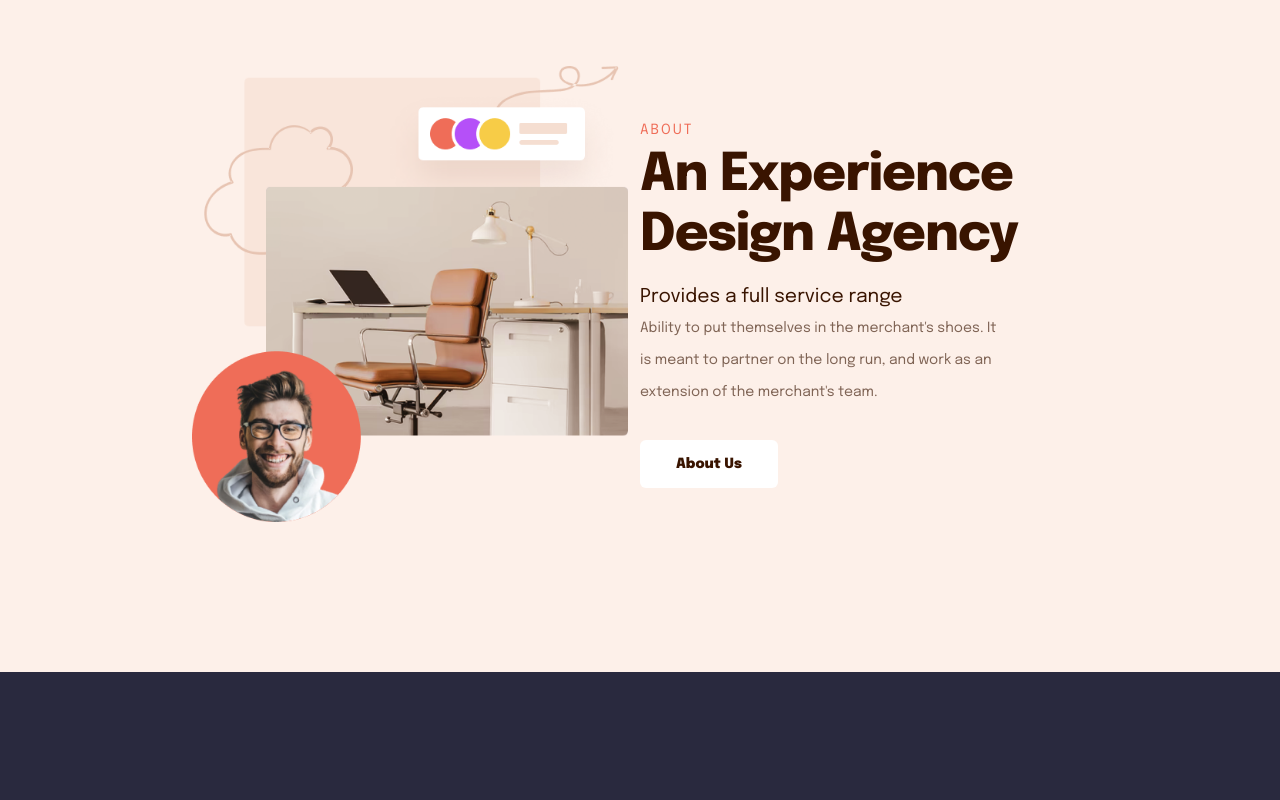
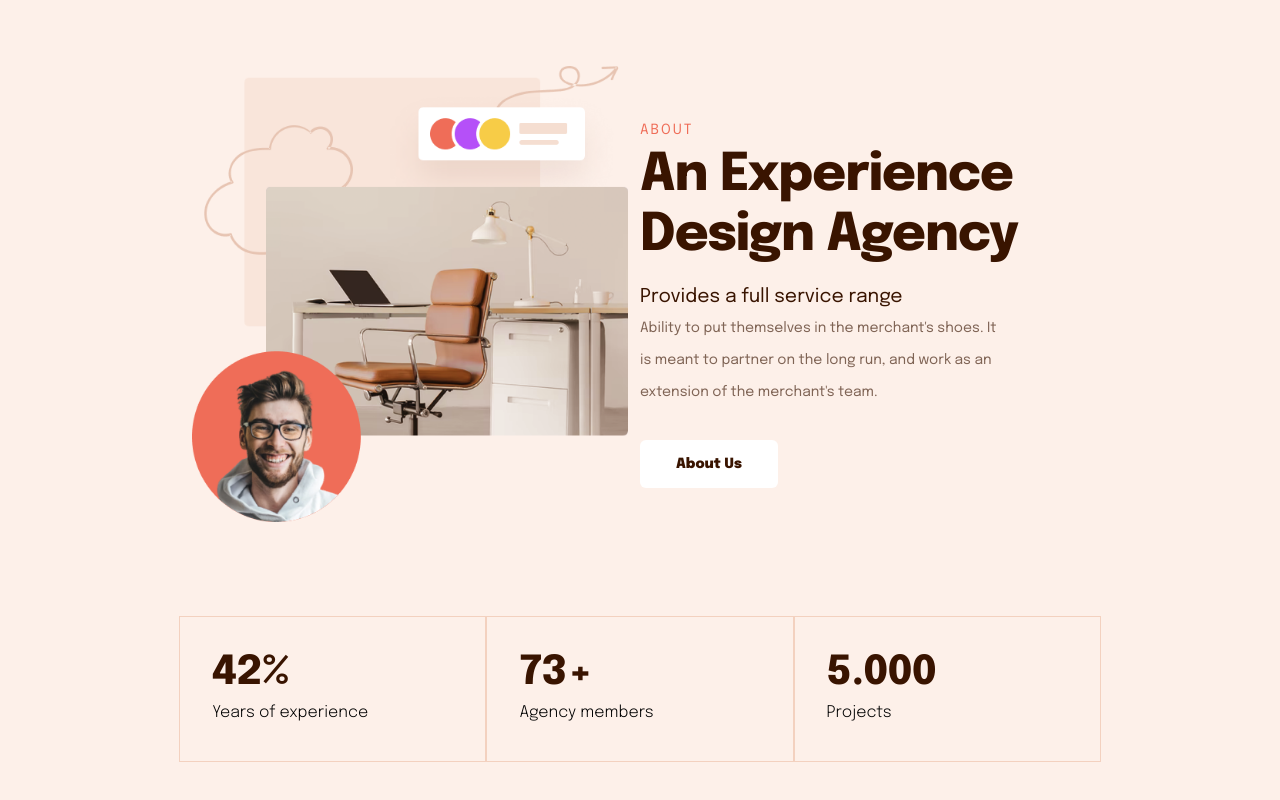
Before and after one commit to Kaushall-raut/Theemwiz-assignment, a plain HTML site: page index.html in a window 1280 px wide. Shown: the part 928-1728 px from the top of the page. Before the commit the page ends 1600 px from the top, so only its background shows below. Drawn offline with Linux system fonts and the light colour scheme.

Commit message:
added about section

```diff
--- a/index.html
+++ b/index.html
@@ -1,5 +1,6 @@
 <!DOCTYPE html>
 <html lang="en">
+
 <head>
   <meta charset="UTF-8" />
   <meta name="viewport" content="width=device-width, initial-scale=1.0" />
@@ -9,6 +10,7 @@
     @import url("https://fonts.googleapis.com/css2?family=Epilogue:ital,wght@0,100..900;1,100..900&family=Poppins:ital,wght@0,100;0,200;0,300;0,400;0,500;0,600;0,700;0,800;0,900;1,100;1,200;1,300;1,400;1,500;1,600;1,700;1,800;1,900&family=Raleway:ital,wght@0,100..900;1,100..900&display=swap");
   </style>
 </head>
+
 <body>
   <section class="main-section">
     <!--Navbar section  start     -->
@@ -38,7 +40,8 @@
       <div>
         <div>
           <h5>MODERN STUDIO</h5>
-            <h1>We’re Help <span class="star"><img src="./src/images/Star.png" alt=""></span>  </br> To Build Your Dream Project</h1>
+          <h1>We’re Help <span class="star"><img src="./src/images/Star.png" alt=""></span> </br> To Build Your Dream
+            Project</h1>
           <div class="hero-text">
             <p>
               Agency provides a full service range including technical skills,
@@ -88,13 +91,29 @@
         <h2>An Experience
           Design Agency</h2>
         <span>Provides a full service range</span>
-<p>Ability to put themselves in the merchant's shoes. It is meant to partner on the long run, and work as an extension of the merchant's team.</p>
+        <p>Ability to put themselves in the merchant's shoes. It is meant to partner on the long run, and work as an
+          extension of the merchant's team.</p>
         <button>About Us</button>
       </div>
     </section>
-<section></section>
+    <section class="container grid about-info">
+      <div>
+        <h3>42%</h3>
+        <p>Years of experience</p>
+      </div>
+      <div>
+        <h3>73+</h3>
+        <p>Agency members</p>
+      </div>
+
+      <div>
+        <h3>5.000</h3>
+        <p>Projects</p>
+      </div>
+    </section>
 
   </section>
   <!-- about section  end     -->
 </body>
+
 </html>
--- a/style.css
+++ b/style.css
@@ -158,7 +158,8 @@ nav {
 
 .about-section {
   background-color: #fdf0e9;
-  height: 100vh;
+  /* height: 100%; */
+  padding-bottom: 4rem;
   .image-section {
     padding: 1.9rem 0 2rem;
     grid-template-columns: repeat(5, 1fr);
@@ -197,7 +198,7 @@ nav {
     letter-spacing: -1px;
     padding-bottom: 1rem;
   }
-  span{
+  span {
     color: #391400;
     font-size: 19px;
     line-height: 30px;
@@ -205,13 +206,13 @@ nav {
     /* padding-bottom: 2rem; */
   }
   p {
-    color: #391400A3;
+    color: #391400a3;
     font-weight: 400;
     font-size: 14px;
     max-width: 23rem;
     line-height: 32px;
   }
-  button{
+  button {
     background-color: white;
     color: #391400;
     height: 48px;
@@ -223,3 +224,24 @@ nav {
     margin-top: 2rem;
   }
 }
+.about-info {
+  grid-template-columns: 1fr 1fr 1fr;
+  max-width: 80rem;
+  margin: 0 14%;
+  div {
+    padding: 2rem 2rem;
+    border: 1px solid #f3d1bf;
+    h3 {
+      font-weight: 800;
+      font-size: 40px;
+      line-height: 48px;
+      color: #391400;
+    }
+    p {
+      /* text-align: center/; */
+      font-size: 16px;
+      font-weight: 300;
+      line-height: 32px;
+    }
+  }
+}
```
Lines whose indentation alone changed are shown as unchanged.
